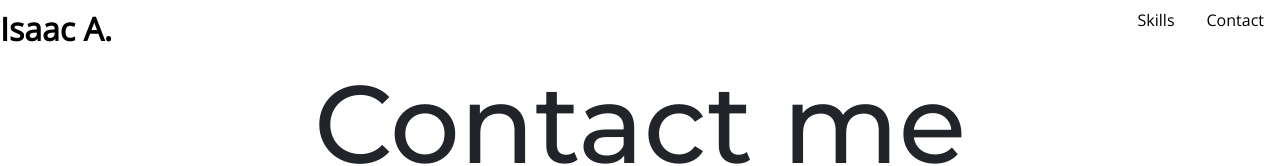
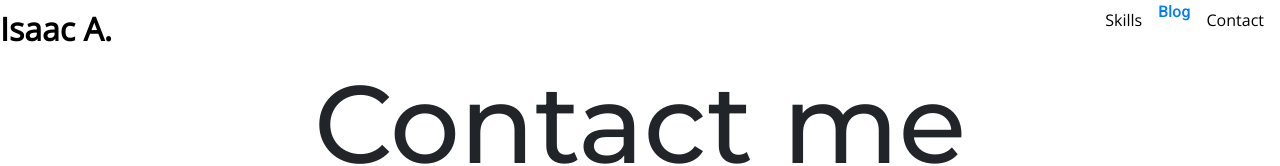
Before and after one commit to IA26/my-portfolio, a React (Create React App) app: page /contact in a window 1280 px wide. Shown: the top 166 px of the page. Built offline with nearby package versions, Linux system fonts and the light colour scheme.

Commit message:
added navbar link to my blog

```diff
--- a/src/components/NavBarPage.js
+++ b/src/components/NavBarPage.js
@@ -19,6 +19,10 @@ function NavbarPage(props) {
 
           <MDBNavItem>
              <MDBNavLink to="/skills"><strong class="paths">Skills</strong></MDBNavLink>
+          </MDBNavItem>
+
+          <MDBNavItem>
+            <a href="https://github.com/IA26"><strong>Blog</strong></a>
           </MDBNavItem>
 
           <MDBNavItem>
--- a/src/containers/Contact.js
+++ b/src/containers/Contact.js
@@ -46,4 +46,4 @@ function Contact(props) {
     )
 }
 
-export default Contact
+export default Contact;
```
